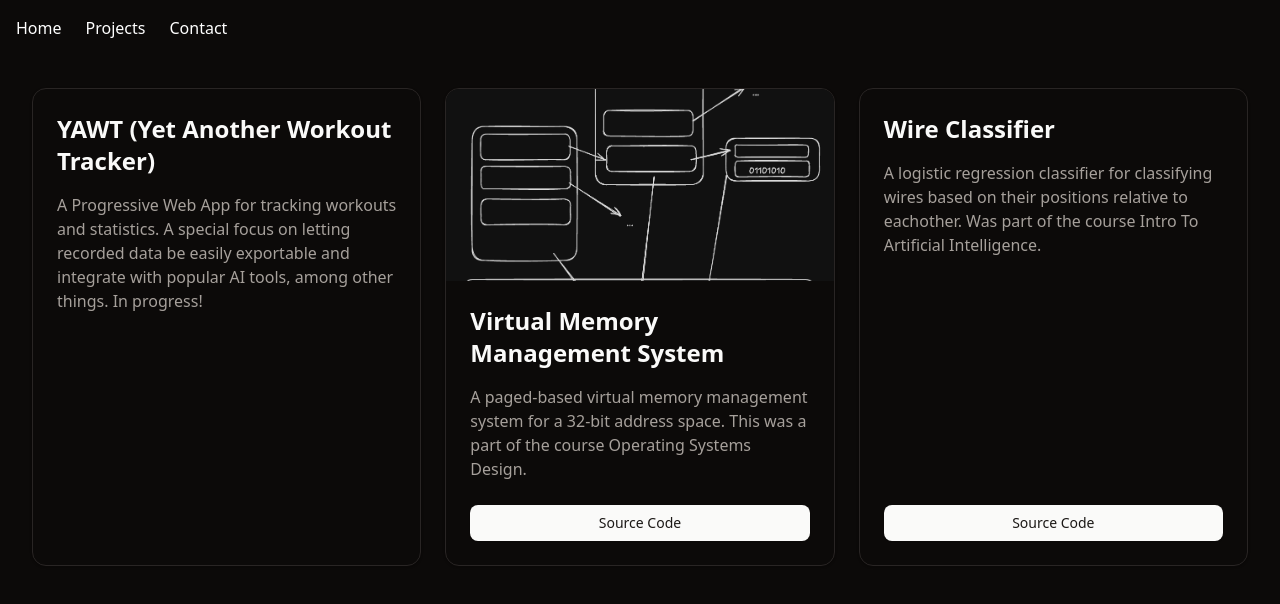
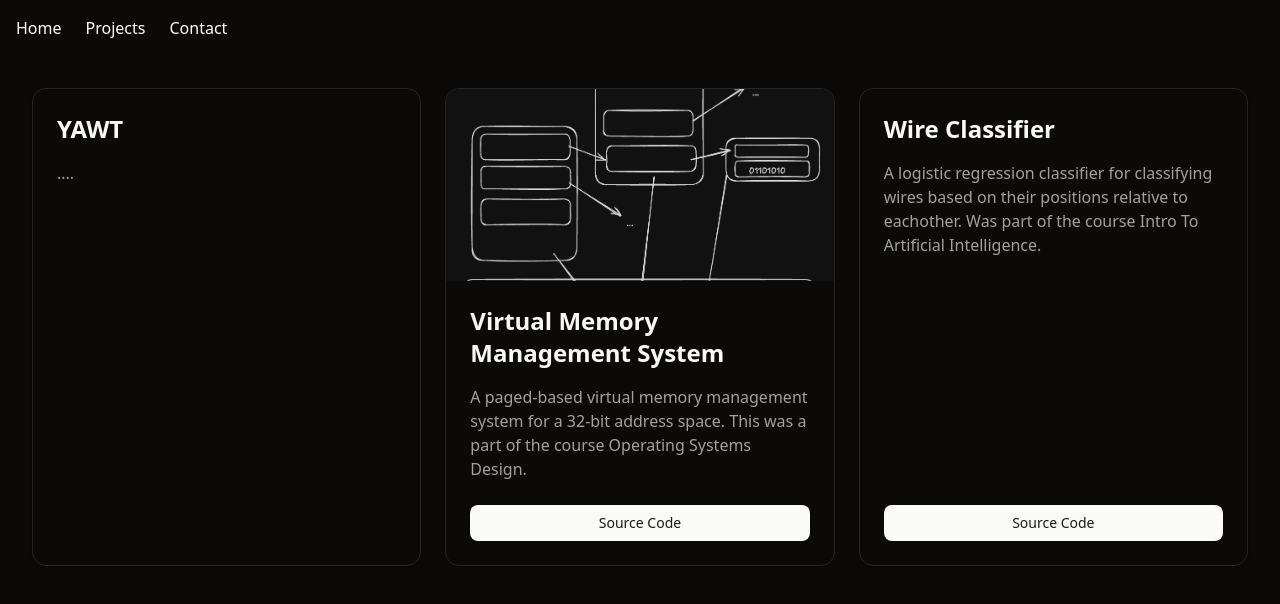
Before and after one commit to ddenglts/ptfl, a Next.js app: page /projects in a window 1280 px wide. Shown: the top 604 px of the page. Built offline with nearby package versions, Linux system fonts and the light colour scheme.

Commit message:
updated projects

```diff
--- a/app/projects/page.tsx
+++ b/app/projects/page.tsx
@@ -3,8 +3,8 @@ import { ProjectTile } from "@/components/ui/projecttile";
 export default function Home() {
   const projects = [
     {
-      title: "YAWT (Yet Another Workout Tracker)",
-      desc: "A Progressive Web App for tracking workouts and statistics. A special focus on letting recorded data be easily exportable and integrate with popular AI tools, among other things. In progress!",
+      title: "YAWT",
+      desc: "....",
     },
     {
       title: "Virtual Memory Management System",
```
